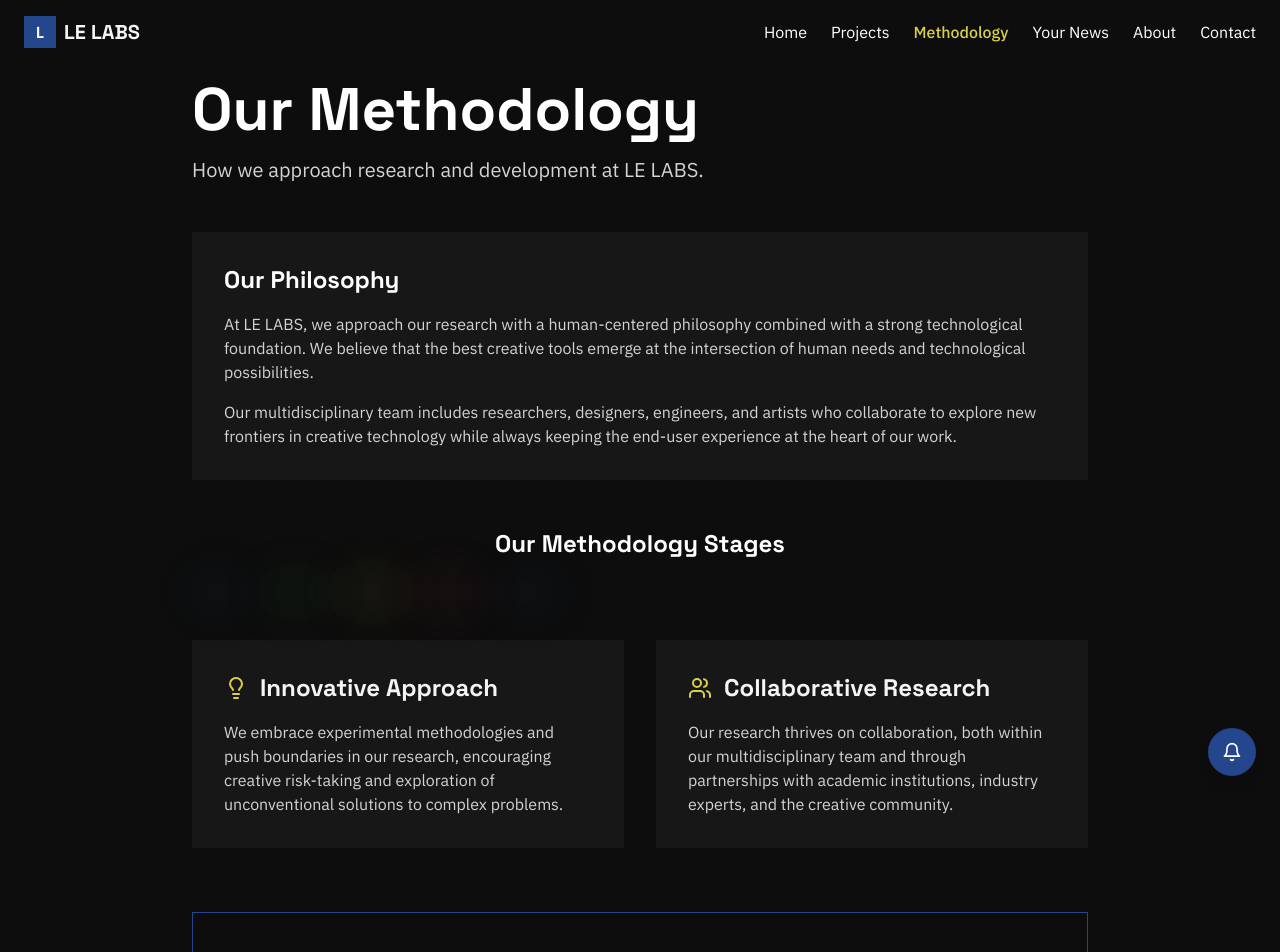
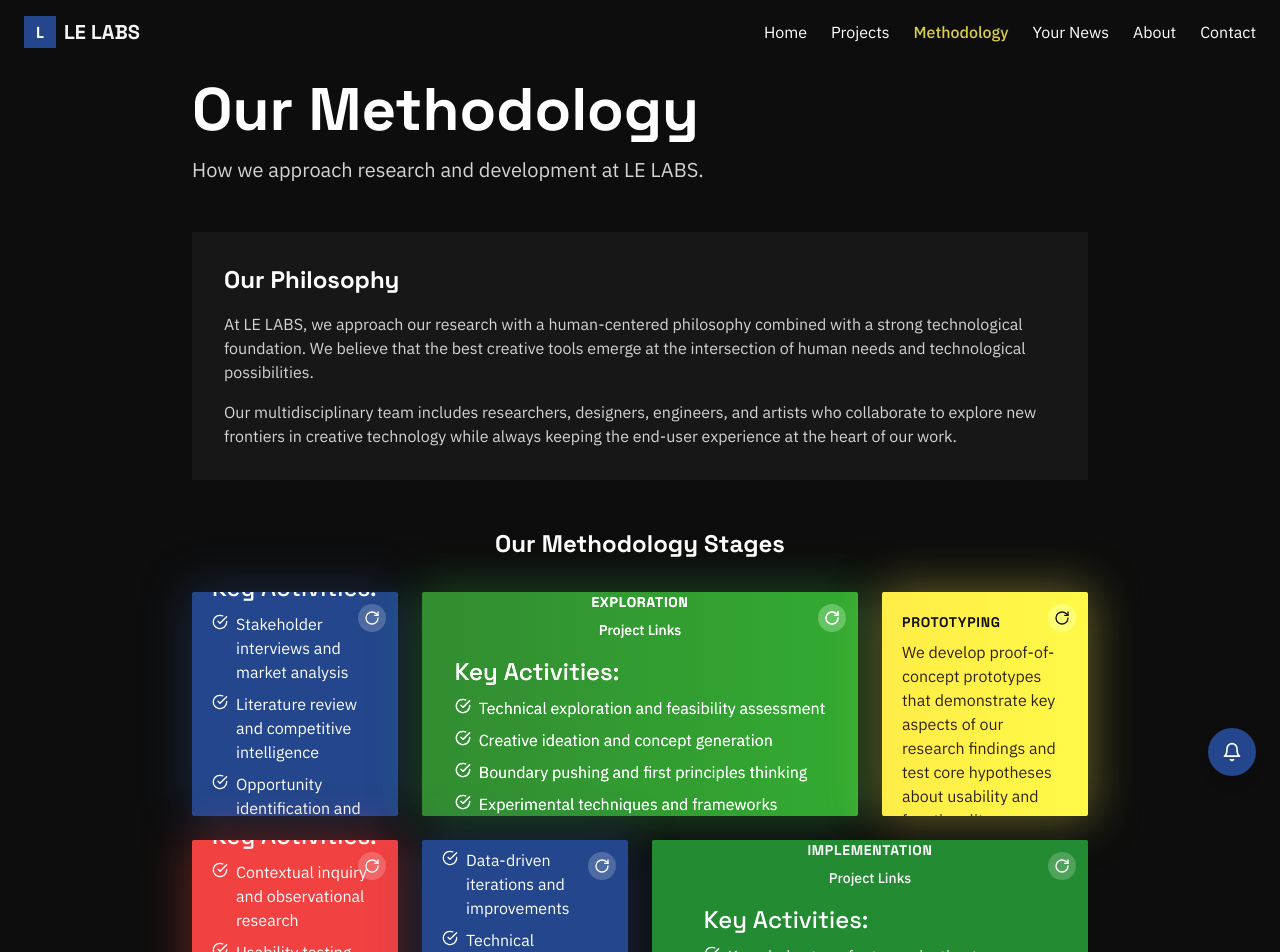
Before and after one commit to martinobettucci/le-labs-website, a React (Vite) app: page /methodology in a window 1280 px wide. Shown: the top 952 px of the page. Built offline with nearby package versions, Linux system fonts and the light colour scheme; no server answers; the database is empty.

Commit message:
Moved to database and fixed metro style louyout

```diff
--- a/public/data/le-labs-data.json
+++ b/public/data/le-labs-data.json
@@ -3,7 +3,6 @@
     "lastUpdated": "2025-04-12T08:00:00Z",
     "version": "1.0.0"
   },
-  "projects": [],
   "pages": {
     "home": {
       "title": "LE LABS",
--- a/src/components/tiles/MetroTile.tsx
+++ b/src/components/tiles/MetroTile.tsx
@@ -16,6 +16,7 @@ interface MetroTileProps {
   backContent?: React.ReactNode; // Content for the back of the tile
   image?: string; // Optional image to show
   links?: React.ReactNode; // Links content to show
+	size?: 'small' | 'medium' | 'large' | 'wide';
   onFlip?: () => void; // New callback for manual flip
 }
 
@@ -36,6 +37,7 @@ const MetroTile: React.FC<MetroTileProps> = ({
   backContent,
   image,
   links,
+	size,
   onFlip
 }) => {
   const { preferences } = useUserPreferences();
@@ -226,11 +228,12 @@ const MetroTile: React.FC<MetroTileProps> = ({
   // Determine tile size class - This is no longer being used for setting the size
   // The size is now determined by the grid layout in the parent component
   const sizeClasses = {
-    small: 'h-40 md:h-48',
-    medium: 'h-60 md:h-68',
-    large: 'h-80 md:h-100',
-    wide: 'h-48 md:h-56 md:col-span-2 lg:col-span-3',
-  };
+		small: 'h-40 md:h-68',
+		medium: 'h-60 md:h-68',
+		large: 'h-80 md:h-100',
+		wide: 'h-48 md:h-56'
+	};
+
 
   // Get transition-specific animation variants
   const getVariants = () => {
@@ -547,7 +550,7 @@ const MetroTile: React.FC<MetroTileProps> = ({
     return (
       <motion.div
         ref={tileRef}
-        className={`metro-tile ambient-light-tile h-full w-full cursor-pointer ${getAnimationClass()} perspective-1000 relative`}
+        className={`metro-tile ambient-light-tile w-full ${sizeClasses[size || 'wide']} cursor-pointer ${getAnimationClass()} perspective-1000 relative`}
         style={{
           backgroundColor: tileStyles.background,
           color: tileStyles.color,
--- a/src/components/tiles/ProjectTile.tsx
+++ b/src/components/tiles/ProjectTile.tsx
@@ -13,6 +13,21 @@ interface ProjectTileProps {
 const ProjectTile: React.FC<ProjectTileProps> = ({ project, hasNewUpdates = false }) => {
   const { isFollowing, followProject, unfollowProject } = useUserPreferences();
   const followed = isFollowing(project.id);
+
+  // Map colSpan to tile size
+  const getSizeFromColSpan = (colSpan: number): 'small' | 'medium' | 'large' | 'wide' => {
+    switch (colSpan) {
+      case 3:
+        return 'small';
+      case 6:
+        return 'medium';
+      case 12:
+      default:
+        return 'wide';
+    }
+  };
+
+  const size = getSizeFromColSpan(project.colSpan);
 
   // Status icons and colors
   const statusConfig = {
@@ -54,7 +69,6 @@ const ProjectTile: React.FC<ProjectTileProps> = ({ project, hasNewUpdates = fals
             <span>GitHub</span>
           </a>
         )}
-
         {project.links.demo && (
           <a
             href={project.links.demo}
@@ -67,7 +81,6 @@ const ProjectTile: React.FC<ProjectTileProps> = ({ project, hasNewUpdates = fals
             <span>Demo</span>
           </a>
         )}
-
         {project.links.documentation && (
           <a
             href={project.links.documentation}
@@ -80,7 +93,6 @@ const ProjectTile: React.FC<ProjectTileProps> = ({ project, hasNewUpdates = fals
             <span>Docs</span>
           </a>
         )}
-
         {project.links.video && (
           <a
             href={project.links.video}
@@ -93,7 +105,6 @@ const ProjectTile: React.FC<ProjectTileProps> = ({ project, hasNewUpdates = fals
             <span>Video</span>
           </a>
         )}
-
         {project.links.license && (
           <a
             href={project.links.license}
@@ -121,9 +132,9 @@ const ProjectTile: React.FC<ProjectTileProps> = ({ project, hasNewUpdates = fals
           transition: {
             duration: 0.8,
             type: 'spring',
-            stiffness: 80
-          }
-        }
+            stiffness: 80,
+          },
+        },
       },
       {
         initial: { opacity: 0, scale: 0.9 },
@@ -134,9 +145,9 @@ const ProjectTile: React.FC<ProjectTileProps> = ({ project, hasNewUpdates = fals
             duration: 0.7,
             type: 'spring',
             stiffness: 150,
-            damping: 20
-          }
-        }
+            damping: 20,
+          },
+        },
       },
       {
         initial: { opacity: 0, x: -30 },
@@ -146,17 +157,17 @@ const ProjectTile: React.FC<ProjectTileProps> = ({ project, hasNewUpdates = fals
           transition: {
             duration: 0.7,
             type: 'spring',
-            stiffness: 120
-          }
-        }
+            stiffness: 120,
+          },
+        },
       },
       {
         initial: { opacity: 0 },
         animate: {
           opacity: 1,
-          transition: { duration: 0.8 }
-        }
-      }
+          transition: { duration: 0.8 },
+        },
+      },
     ];
 
     const random = Math.floor(Math.random() * animations.length);
@@ -181,6 +192,7 @@ const ProjectTile: React.FC<ProjectTileProps> = ({ project, hasNewUpdates = fals
           notification={hasNewUpdates}
           image={project.image}
           links={renderProjectLinks()}
+          size={size} // ✅ apply size
         >
           <div>
             <div className="flex justify-between items-start mb-2">
@@ -192,22 +204,19 @@ const ProjectTile: React.FC<ProjectTileProps> = ({ project, hasNewUpdates = fals
               <button
                 onClick={toggleFollow}
                 className="focus:outline-none transform transition hover:scale-110 z-20"
-                aria-label={followed ? "Unfollow project" : "Follow project"}
+                aria-label={followed ? 'Unfollow project' : 'Follow project'}
               >
                 <Star
                   size={20}
-                  fill={followed ? "currentColor" : "none"}
-                  className={followed ? "text-highlight" : "text-current opacity-70 hover:opacity-100"}
+                  fill={followed ? 'currentColor' : 'none'}
+                  className={followed ? 'text-highlight' : 'text-current opacity-70 hover:opacity-100'}
                 />
               </button>
             </div>
 
             <div className="flex flex-wrap mt-2 gap-1">
-              {project.tags.slice(0, 3).map(tag => (
-                <span
-                  key={tag}
-                  className="text-2xs px-2 py-0.5 border border-current opacity-70"
-                >
+              {project.tags.slice(0, 3).map((tag) => (
+                <span key={tag} className="text-2xs px-2 py-0.5 border border-current opacity-70">
                   {tag}
                 </span>
               ))}
--- a/src/pages/HomePage.tsx
+++ b/src/pages/HomePage.tsx
@@ -151,8 +151,14 @@ const HomePage: React.FC = () => {
               <motion.div
                 key={project.id}
                 variants={itemVariants}
-                className={`md:col-span-${project.colSpan}`}
+								className={
+								  project.colSpan === 12 ? 'md:col-span-12' :
+								  project.colSpan === 6 ? 'md:col-span-6' :
+								  project.colSpan === 3 ? 'md:col-span-3' :
+								  'md:col-span-12'
+								}
               >
+								<p className="text-white">Featured Projects: </p>
                 <ProjectTile
                   project={project}
                   hasNewUpdates={hasNewUpdates(project.id)}
```
